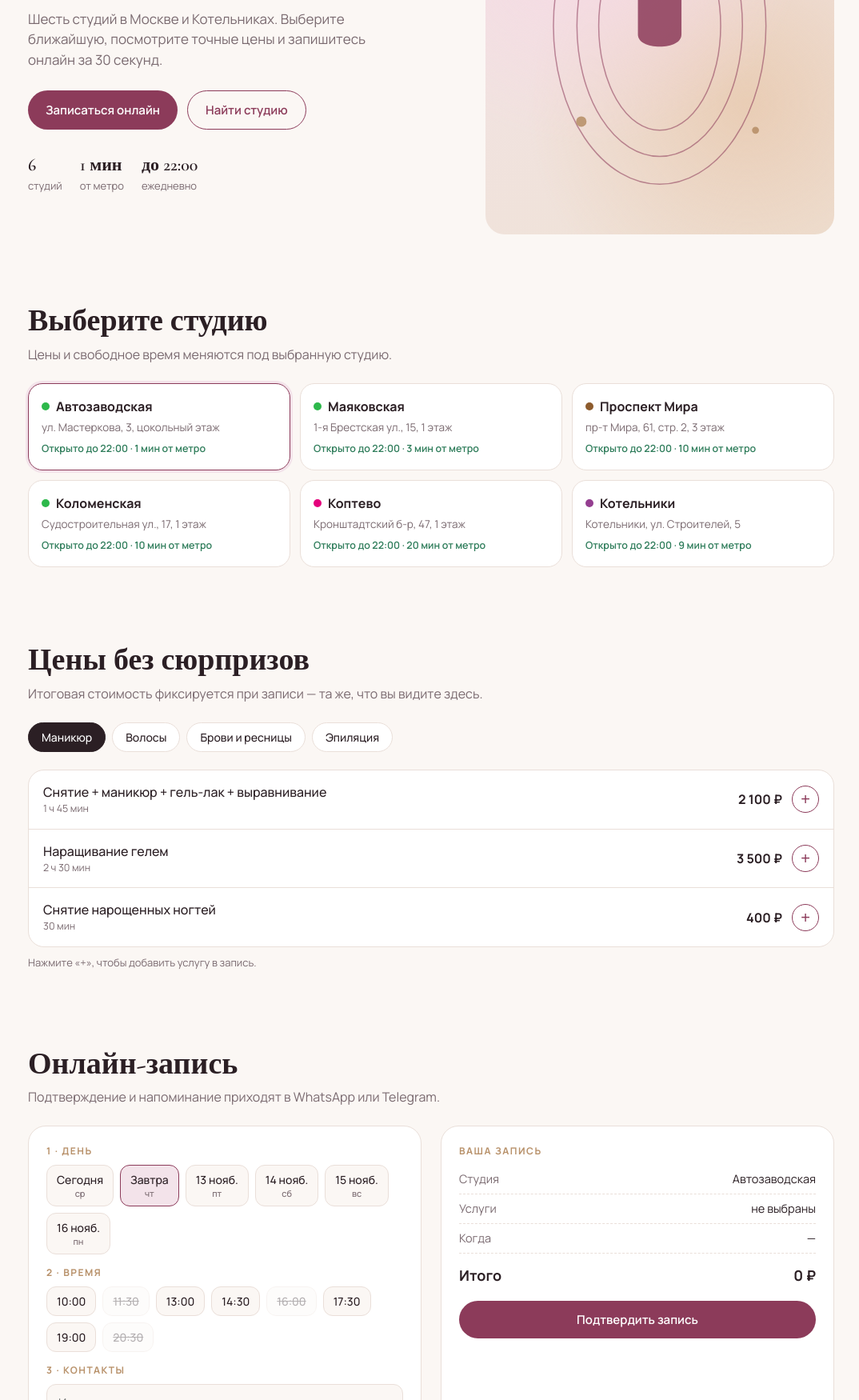
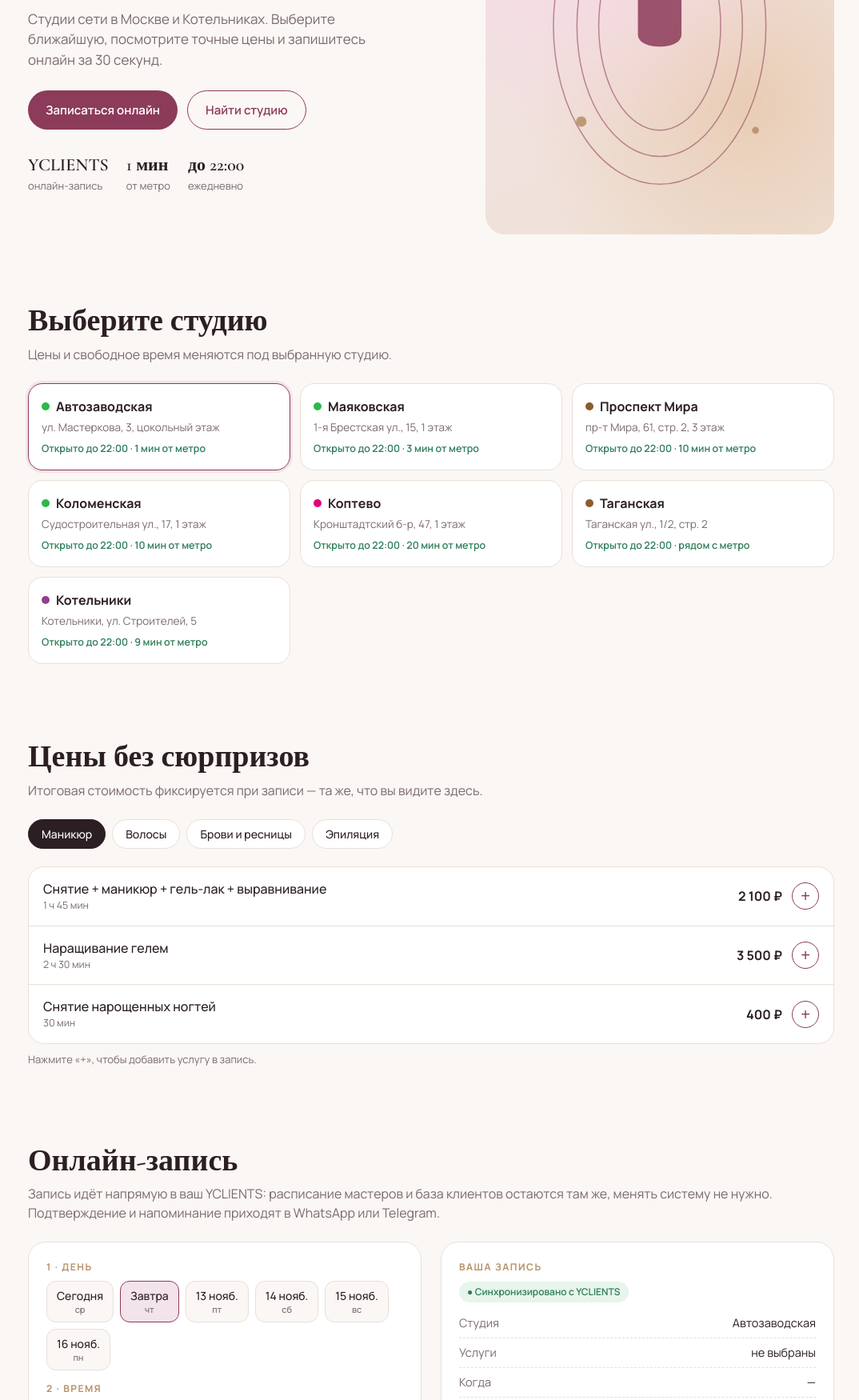
Before and after one commit to alizero390/kamili-nails-concept, a plain HTML site: page index.html in a window 1280 px wide. Shown: the part 401-2151 px from the top of the page at 80% size, without its empty margins (101-1175 px from the left). Drawn offline with nearby package versions, Linux system fonts and the light colour scheme.

Commit message:
Add Taganskaya branch, remove fixed studio count, show YCLIENTS booking integration
Co-Authored-By: Claude Opus 5.5 <noreply@anthropic.com>
Claude-Session: https://claude.ai/code/session_01Ryp38xzGBrbALyAD812NhY

```diff
--- a/index.html
+++ b/index.html
@@ -89,6 +89,7 @@ section{padding:48px 0}
 .slot.off{opacity:.35;cursor:not-allowed;text-decoration:line-through}
 .summary .line{display:flex;justify-content:space-between;padding:7px 0;font-size:14.5px;border-bottom:1px dashed var(--line)}
 .summary .line span:first-child{color:var(--muted)}
+.sync{display:inline-block;font-size:12px;font-weight:600;color:var(--ok);background:#e7f5ec;border-radius:999px;padding:4px 10px;margin-bottom:8px}
 .total{display:flex;justify-content:space-between;font-weight:700;font-size:18px;margin:14px 0 18px}
 input{width:100%;border:1.5px solid var(--line);border-radius:12px;padding:12px 14px;font:15px Manrope,sans-serif;margin-bottom:10px;background:var(--bg)}
 .chat{background:#e7f5ec;border-radius:16px;padding:14px;margin-top:16px;font-size:14px}
@@ -139,7 +140,7 @@ footer{border-top:1px solid var(--line);padding:28px 0 90px;font-size:13px;color
   </div>
   <nav class="mobile-menu" id="mobileMenu">
     <a href="#branches">Студии</a><a href="#prices">Цены</a><a href="#book">Онлайн-запись</a><a href="#reviews">Отзывы</a>
-    <div class="mm-contact">Ежедневно до 22:00 · 6 студий в Москве</div>
+    <div class="mm-contact">Ежедневно до 22:00 · студии в Москве и Котельниках</div>
   </nav>
 </header>
 
@@ -148,13 +149,13 @@ footer{border-top:1px solid var(--line);padding:28px 0 90px;font-size:13px;color
     <div>
       <div class="eyebrow">Сеть студий красоты · Москва</div>
       <h1>Маникюр, волосы и брови — в минуте от метро</h1>
-      <p class="lead">Шесть студий в Москве и Котельниках. Выберите ближайшую, посмотрите точные цены и запишитесь онлайн за 30 секунд.</p>
+      <p class="lead">Студии сети в Москве и Котельниках. Выберите ближайшую, посмотрите точные цены и запишитесь онлайн за 30 секунд.</p>
       <div class="hero-ctas">
         <a href="#book" class="btn">Записаться онлайн</a>
         <a href="#branches" class="btn ghost">Найти студию</a>
       </div>
       <div class="trust">
-        <div><b>6</b>студий</div>
+        <div><b>YCLIENTS</b>онлайн-запись</div>
         <div><b>1 мин</b>от метро</div>
         <div><b>до 22:00</b>ежедневно</div>
       </div>
@@ -192,7 +193,7 @@ footer{border-top:1px solid var(--line);padding:28px 0 90px;font-size:13px;color
 
   <section id="book">
     <h2>Онлайн-запись</h2>
-    <p class="sub">Подтверждение и напоминание приходят в WhatsApp или Telegram.</p>
+    <p class="sub">Запись идёт напрямую в ваш YCLIENTS: расписание мастеров и база клиентов остаются там же, менять систему не нужно. Подтверждение и напоминание приходят в WhatsApp или Telegram.</p>
     <div class="book">
       <div class="panel">
         <div class="step">1 · День</div>
@@ -205,6 +206,7 @@ footer{border-top:1px solid var(--line);padding:28px 0 90px;font-size:13px;color
       </div>
       <div class="panel summary">
         <div class="step">Ваша запись</div>
+        <div class="sync">● Синхронизировано с YCLIENTS</div>
         <div class="line"><span>Студия</span><span id="sBranch">—</span></div>
         <div class="line"><span>Услуги</span><span id="sServ">не выбраны</span></div>
         <div class="line"><span>Когда</span><span id="sWhen">—</span></div>
@@ -244,6 +246,7 @@ const branches=[
   {id:"pm",metro:"Проспект Мира",color:"#8d5b2d",addr:"пр-т Мира, 61, стр. 2, 3 этаж",walk:"10 мин от метро"},
   {id:"kol",metro:"Коломенская",color:"#2db84b",addr:"Судостроительная ул., 17, 1 этаж",walk:"10 мин от метро"},
   {id:"kop",metro:"Коптево",color:"#e4007c",addr:"Кронштадтский б-р, 47, 1 этаж",walk:"20 мин от метро"},
+  {id:"tag",metro:"Таганская",color:"#8d5b2d",addr:"Таганская ул., 1/2, стр. 2",walk:"рядом с метро"},
   {id:"kot",metro:"Котельники",color:"#943e90",addr:"Котельники, ул. Строителей, 5",walk:"9 мин от метро"}
 ];
 const services={
@@ -323,7 +326,7 @@ $("confirm").onclick=()=>{
   const dl=new Date(st.day).toLocaleDateString("ru-RU",{day:"numeric",month:"long"});
   $("msg1").textContent=`${name}, вы записаны в Kamili Nails (${b.metro}) на ${dl} в ${st.slot}. Сумма: ${$("sTotal").textContent}. Перенести или отменить — ответьте на это сообщение.`;
   $("msg2").textContent=`Напоминание за 3 часа: ждём вас сегодня в ${st.slot}, ${b.addr}. Если планы изменились — напишите, мы предложим другое время.`;
-  $("chat").hidden=false;toast("Демо: запись создана, данные никуда не отправлены");
+  $("chat").hidden=false;toast("Демо: в рабочей версии запись появится в YCLIENTS");
 };
 const bg=$("burger"),mm=$("mobileMenu");
 function setMenu(o){bg.classList.toggle("open",o);mm.classList.toggle("open",o);bg.setAttribute("aria-expanded",o)}
```
